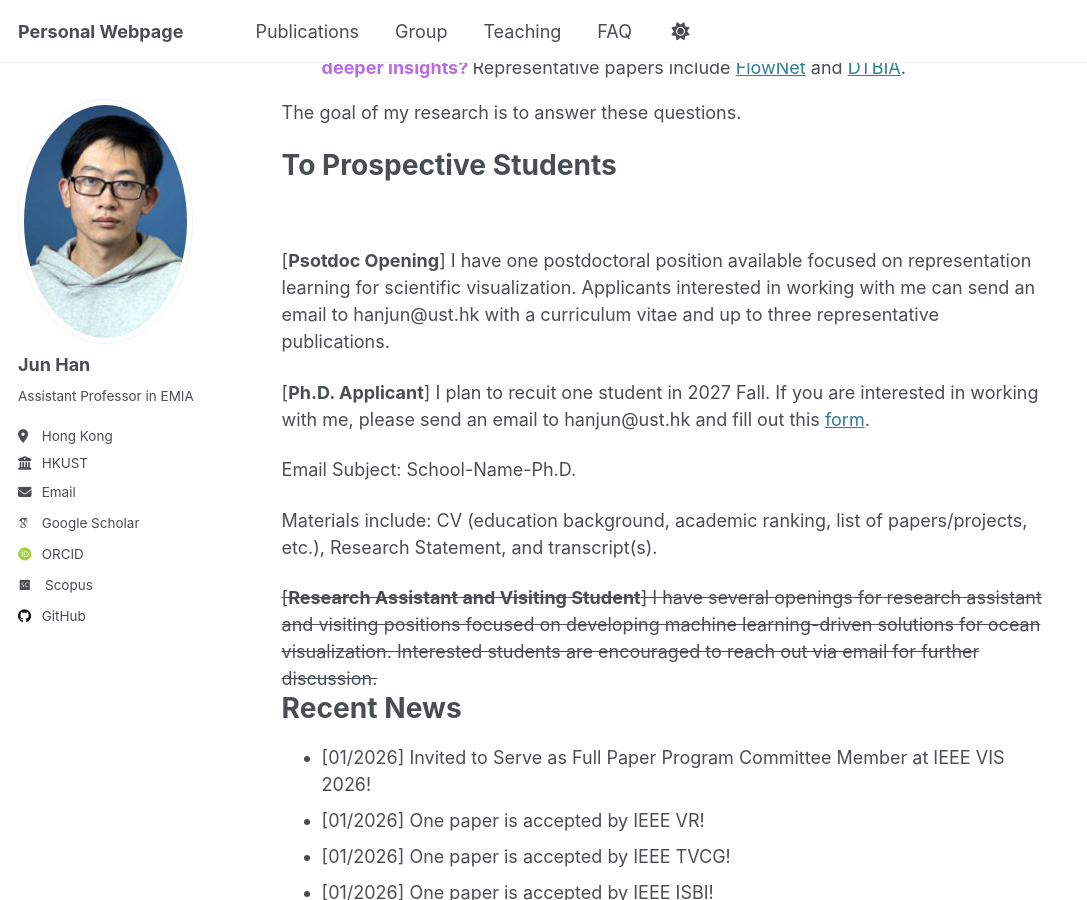
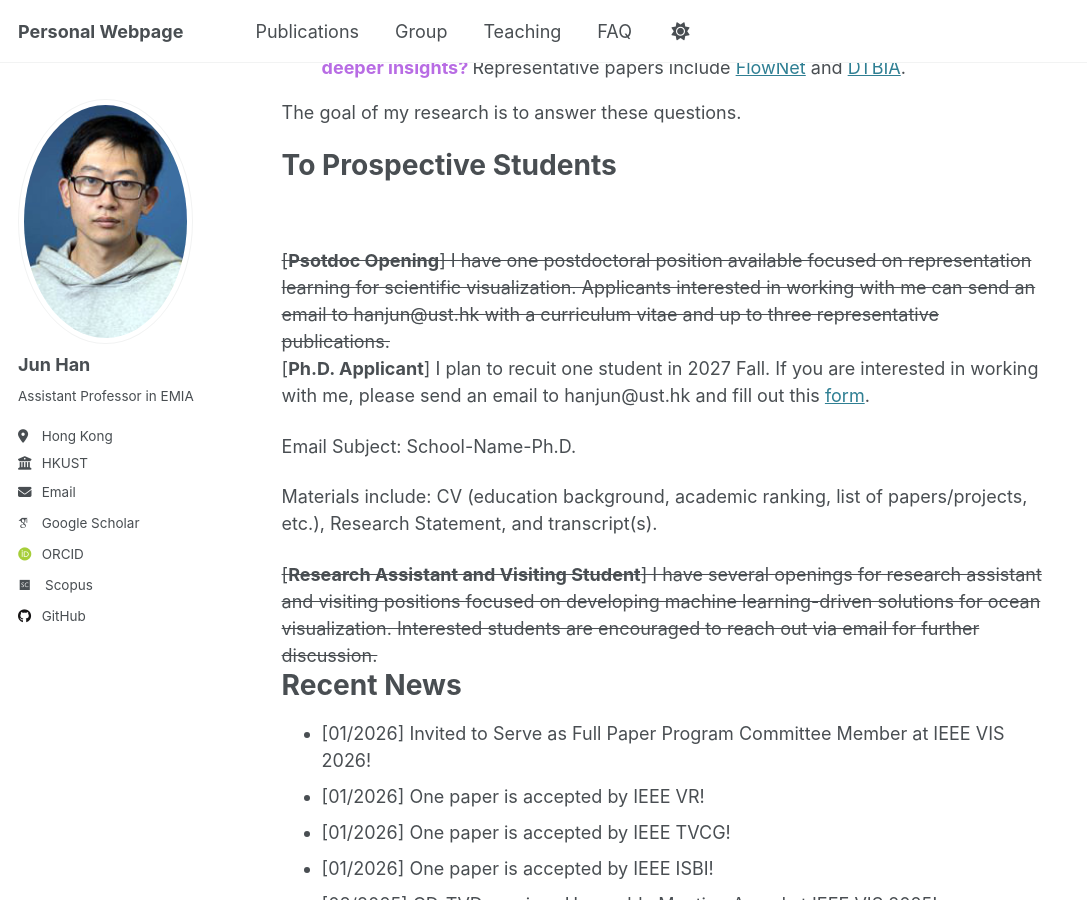
Before and after one commit to stevenhan1991/stevenhan1991.github.io, a Jekyll site: the page built from _pages/about.md, in a window 1280 px wide and 900 px high, scrolled down 659 px. Shown: the whole window, without its empty margins (0-1087 px from the left). Built offline with Jekyll 4.4.1, drawn with Linux system fonts in a browser that asks for light colours; some web fonts are replaced.

Commit message:
Update about.md

```diff
--- a/_pages/about.md
+++ b/_pages/about.md
@@ -21,8 +21,9 @@ The goal of my research is to answer these questions.
 
 <h1 id="students">To Prospective Students</h1>
 <br/>
-
+<s>
 [<b>Psotdoc Opening</b>] I have one postdoctoral position available focused on representation learning for scientific visualization. Applicants interested in working with me can send an email to hanjun@ust.hk with a curriculum vitae and up to three representative publications.
+</s>
 
  [<b>Ph.D. Applicant</b>] I plan to recuit one student in 2027 Fall. If you are interested in working with me, please send an email to hanjun@ust.hk and fill out this <a href='https://forms.gle/FBWqxbXtYLyB9Rkw9'>form</a>.
 <br/>
```
